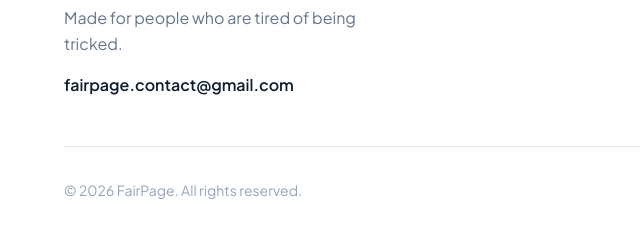
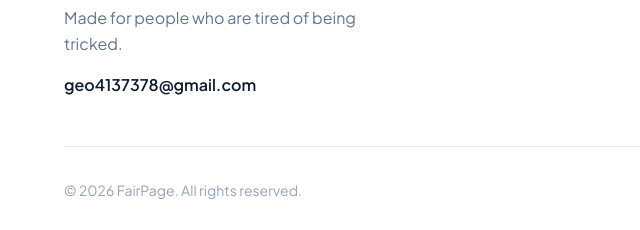
Before and after one commit to Dark3993Fury/fairpage-site, a plain HTML site: page index.html in a window 1280 px wide. Shown: the part 4667-4897 px from the top of the page, 0-640 px from the left. Drawn offline with Linux system fonts and the light colour scheme.

Commit message:
Update contact email

```diff
--- a/index.html
+++ b/index.html
@@ -322,7 +322,7 @@
                         FairPage
                     </div>
                     <p>Made for people who are tired of being tricked.</p>
-                    <a href="mailto:fairpage.contact@gmail.com" style="color: var(--primary); font-weight: 600;">fairpage.contact@gmail.com</a>
+                    <a href="mailto:geo4137378@gmail.com" style="color: var(--primary); font-weight: 600;">geo4137378@gmail.com</a>
                 </div>
                 <div class="footer-links">
                     <div class="footer-col">
@@ -338,7 +338,7 @@
                         <ul>
                             <li><a href="GITHUB_REPO_URL_PLACEHOLDER" target="_blank">Source Code</a></li>
                             <li><a href="privacy.html">Privacy Policy</a></li>
-                            <li><a href="mailto:fairpage.contact@gmail.com">Contact</a></li>
+                            <li><a href="mailto:geo4137378@gmail.com">Contact</a></li>
                         </ul>
                     </div>
                 </div>
```
Also changed, not shown: privacy.html (+1 -1 lines).
